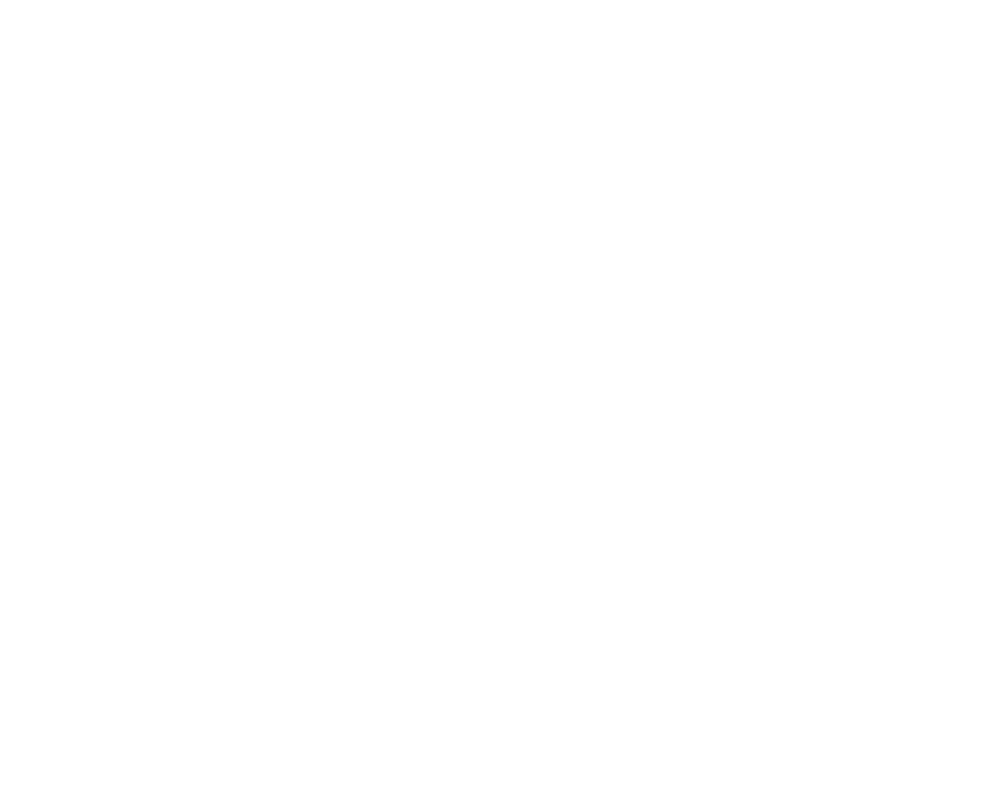
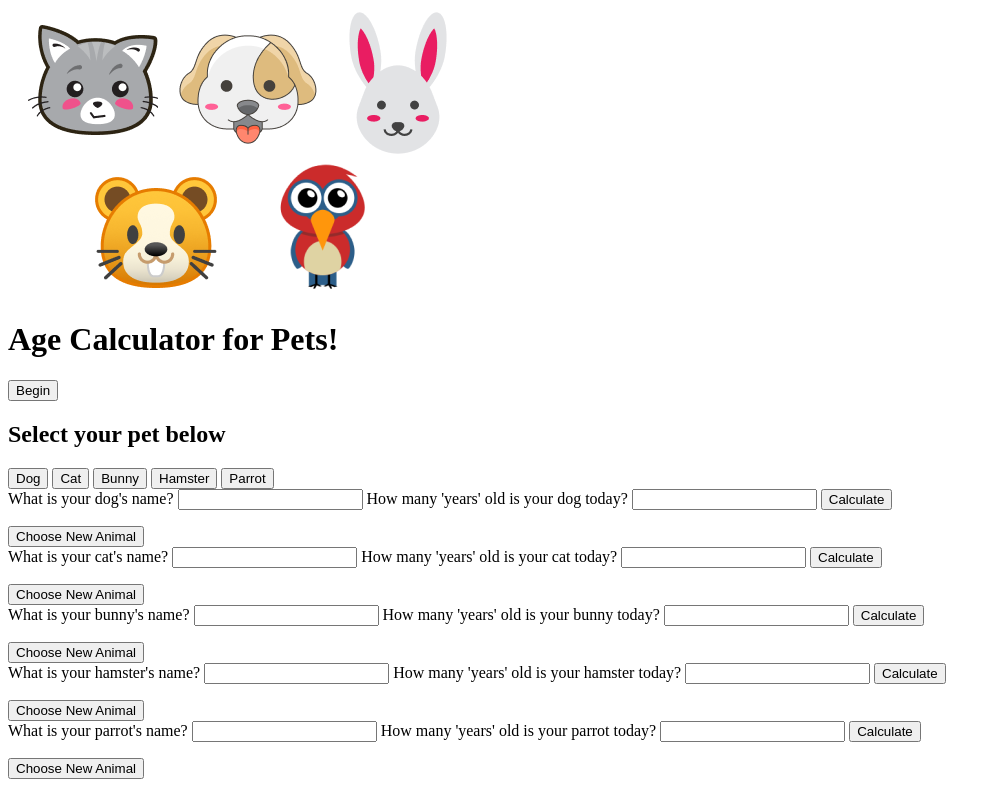
Before and after one commit to Kylewwelsh/pet-age-calculator, a plain HTML site: page index.html in a window 1280 px wide. Shown: the whole page, without its empty margins (0-1001 px from the left). Drawn offline with Linux system fonts and the light colour scheme.

Commit message:
base html file written

```diff
--- a/index.html
+++ b/index.html
@@ -9,6 +9,73 @@
   <title>Pet Age Calculator</title>
 </head>
 <body>
-
+  <div class="main-section">
+    <img src="./assets/images/main_image.png" alt="main image of different animated household pets">
+    <h1>Age Calculator for Pets!</h1>
+    <button>Begin</button>
+  </div>
+  <div class="pet-selection">
+    <h2>Select your pet below</h2>
+    <button>Dog</button>
+    <button>Cat</button>
+    <button>Bunny</button>
+    <button>Hamster</button>
+    <button>Parrot</button>
+  </div>
+  <div class="dog-option">
+    <form class="dog-calculator">
+      <label for="dog-name">What is your dog's name?</label>
+      <input type="text" name="dog-name" class="dog-name">
+      <label for="current-dog-age">How many 'years' old is your dog today?</label>
+      <input type="number" name="current-dog-age" class="current-dog-age">
+      <input type="button" value="Calculate" class="dog-submit">
+    </form>
+    <p class="dog-calculation-text"></p>
+    <button class="choose-new">Choose New Animal</button>
+  </div>
+  <div class="cat-option">
+    <form class="cat-calculator">
+      <label for="cat-name">What is your cat's name?</label>
+      <input type="text" name="cat-name" class="cat-name">
+      <label for="current-cat-age">How many 'years' old is your cat today?</label>
+      <input type="number" name="current-cat-age" class="current-cat-age">
+      <input type="button" value="Calculate" class="cat-submit">
+    </form>
+    <p class="cat-calculation-text"></p>
+    <button class="choose-new">Choose New Animal</button>
+  </div>
+  <div class="bunny-option">
+    <form class="bunny-calculator">
+      <label for="bunny-name">What is your bunny's name?</label>
+      <input type="text" name="bunny-name" class="bunny-name">
+      <label for="current-bunny-age">How many 'years' old is your bunny today?</label>
+      <input type="number" name="current-bunny-age" class="current-bunny-age">
+      <input type="button" value="Calculate" class="bunny-submit">
+    </form>
+    <p class="bunny-calculation-text"></p>
+    <button class="choose-new">Choose New Animal</button>
+  </div>
+  <div class="hamster-option">
+    <form class="hamster-calculator">
+      <label for="hamster-name">What is your hamster's name?</label>
+      <input type="text" name="hamster-name" class="hamster-name">
+      <label for="current-hamster-age">How many 'years' old is your hamster today?</label>
+      <input type="number" name="current-hamster-age" class="current-hamster-age">
+      <input type="button" value="Calculate" class="hamster-submit">
+    </form>
+    <p class="hamster-calculation-text"></p>
+    <button class="choose-new">Choose New Animal</button>
+  </div>
+  <div class="parrot-option">
+    <form class="parrot-calculator">
+      <label for="parrot-name">What is your parrot's name?</label>
+      <input type="text" name="parrot-name" class="parrot-name">
+      <label for="current-parrot-age">How many 'years' old is your parrot today?</label>
+      <input type="number" name="current-parrot-age" class="current-parrot-age">
+      <input type="button" value="Calculate" class="parrot-submit">
+    </form>
+    <p class="parrot-calculation-text"></p>
+    <button class="choose-new">Choose New Animal</button>
+  </div>
 </body>
 </html>
```
Also changed, not shown: assets/images/main_image.png (added).
